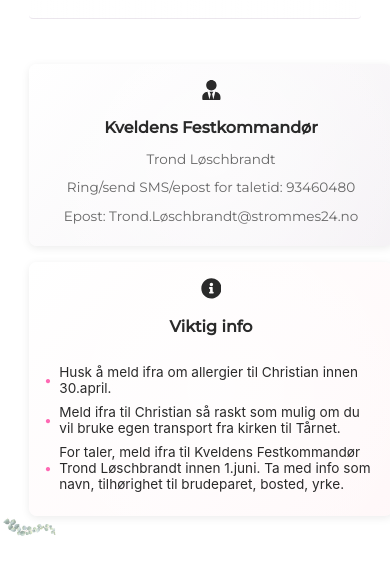
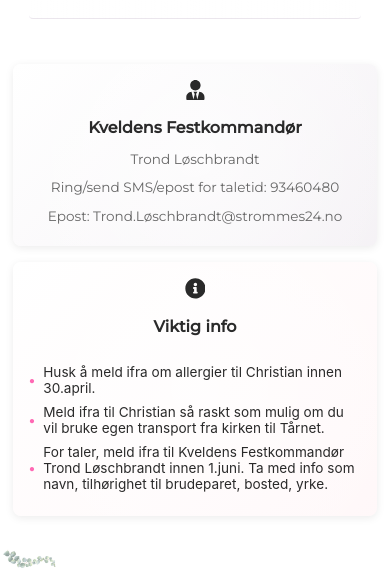
Before and after one commit to chrengen44/wedding-norway, a React (Create React App) app: page / in a window 390 px wide. Shown: the part 752-1322 px from the top of the page. Built offline with nearby package versions, Linux system fonts and the light colour scheme; a web font is replaced by a local one.

Commit message:
Fix mobile alignment for info boxes to ensure equal spacing

```diff
--- a/src/App.css
+++ b/src/App.css
@@ -577,16 +577,18 @@
   .info-boxes {
     flex-direction: column;
     gap: 1rem;
-    padding: 0 1rem;
-    margin-top: 2rem;
+    padding: 0;
+    margin: 2rem auto;
     width: 100%;
+    max-width: 100%;
+    align-items: center;
   }
 
   .info-box,
   .info-box-link {
     width: 100%;
     max-width: 100%;
-    margin: 0 auto;
+    margin: 0;
     flex: none;
   }
 
```
